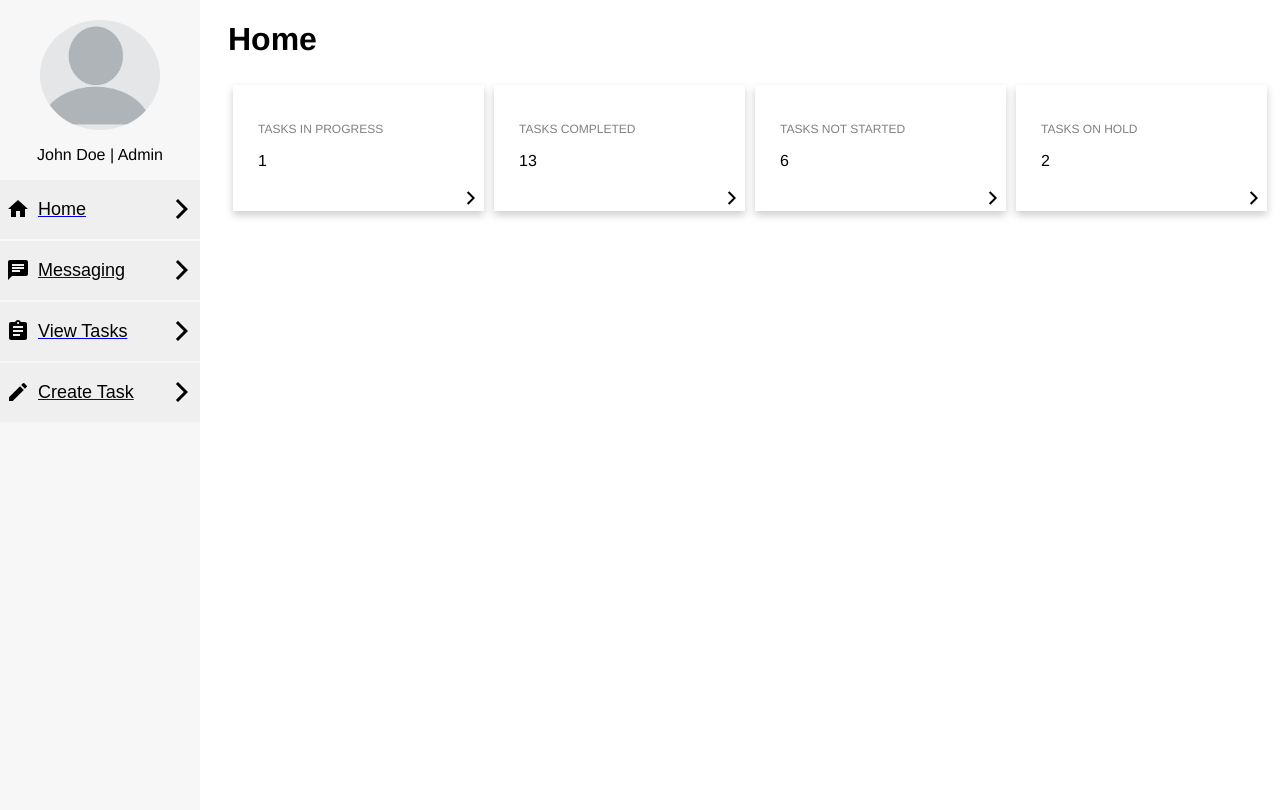
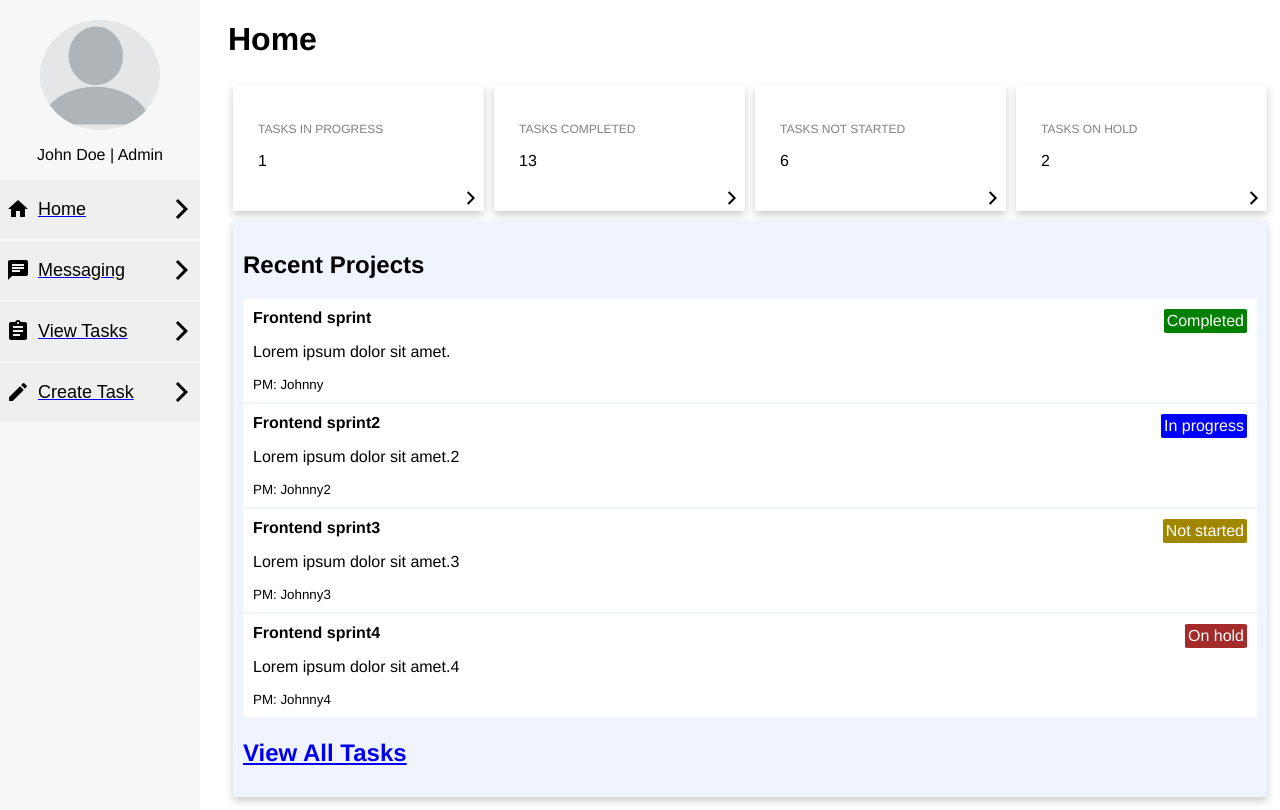
Before and after one commit to SevagSA/Project-Management-Software, a React (Create React App) app in the folder frontend/: page / in a window 1280 px wide. Built offline with nearby package versions, Linux system fonts and the light colour scheme.

Commit message:
Created TaskList and IndividualTask widget

```diff
--- a/frontend/src/Components/Home/Home.js
+++ b/frontend/src/Components/Home/Home.js
@@ -1,7 +1,40 @@
 import SmallSquare from "../Widgets/SmallSquare/SmallSquare";
+import TaskList from "../Widgets/Task/TaskList/TaskList";
 import {WidgetWrapper} from "./Styles";
 
 export default function Home() {
+    // dumy data until Django is setup
+    const tasks = [
+        {
+            "id": "1",
+            "title": "Frontend sprint",
+            "status": "Completed",
+            "description": "Lorem ipsum dolor sit amet.",
+            "PM": "Johnny"
+        },
+        {
+            "id": "2",
+            "title": "Frontend sprint2",
+            "status": "In progress",
+            "description": "Lorem ipsum dolor sit amet.2",
+            "PM": "Johnny2"
+        },
+        {
+            "id": "3",
+            "title": "Frontend sprint3",
+            "status": "Not started",
+            "description": "Lorem ipsum dolor sit amet.3",
+            "PM": "Johnny3"
+        },
+        {
+            "id": "4",
+            "title": "Frontend sprint4",
+            "status": "On hold",
+            "description": "Lorem ipsum dolor sit amet.4",
+            "PM": "Johnny4"
+        },
+
+    ];
     return (
         <div>
             <h1>Home</h1>
@@ -11,6 +44,9 @@ export default function Home() {
                 <SmallSquare numOfTasks={6} status="Not started" />
                 <SmallSquare numOfTasks={2} status="on hold" />
             </WidgetWrapper>
+            <WidgetWrapper>
+                <TaskList tasks={tasks} />
+            </WidgetWrapper>
         </div>
     )
 }
--- /dev/null
+++ b/frontend/src/Components/Widgets/Task/IndividualTask/IndividualTask.js
@@ -0,0 +1,13 @@
+import styles from "./Styles";
+
+export default function IndividualTask({task}) {
+    return (
+        <styles.Wrapper>
+            <styles.TaskTitle>{task.title}</styles.TaskTitle>
+            <p>{task.description}</p>
+            <small>PM: {task.PM}</small>
+            <styles.TaskStatus status={task.status}>
+                {task.status}</styles.TaskStatus>
+        </styles.Wrapper>
+    )
+}
--- /dev/null
+++ b/frontend/src/Components/Widgets/Task/IndividualTask/Styles.js
@@ -0,0 +1,45 @@
+import styled from "styled-components";
+
+const Wrapper = styled.div`
+    background-color: white;
+    position: relative;
+    display: flex;
+    flex-direction: column;
+    align-items: left;
+    justify-content: center;
+    margin-bottom: 2px;
+    padding: 10px;
+`;
+
+const TaskTitle = styled.h4`
+    margin: 0;
+`;
+
+const TaskStatus = styled.div`
+    position: absolute;
+    top: 10px;
+    right: 10px;
+    border-radius: 5%;
+    color: white;
+    padding: 3px;
+    background-color:
+    ${props => {
+        if(props.status === "Completed"){
+            return "green";
+        } else if(props.status === "In progress") {
+            return "blue";
+        } else if(props.status === "Not started") {
+            return "#a18600";
+        } else if(props.status === "On hold") {
+            return "brown";
+        }
+    }}
+`;
+
+const styles = {
+    Wrapper,
+    TaskTitle,
+    TaskStatus
+};
+
+export default styles;
--- /dev/null
+++ b/frontend/src/Components/Widgets/Task/TaskList/Style.js
@@ -0,0 +1,17 @@
+import styled from "styled-components";
+
+const Wrapper = styled.div`
+    box-shadow: 0 4px 8px 0 rgba(0,0,0,0.2);
+    flex: 1;
+    display: flex;
+    flex-direction: column;
+    margin: 5px;
+    padding: 10px;
+    background-color: #f0f4ff;
+`;
+
+const styles = {
+    Wrapper,
+};
+
+export default styles;
--- /dev/null
+++ b/frontend/src/Components/Widgets/Task/TaskList/TaskList.js
@@ -0,0 +1,14 @@
+import styles from "./Style";
+import { Link } from "react-router-dom";
+import IndividualTask from "../IndividualTask/IndividualTask";
+
+export default function TaskList({tasks}) {
+    return (
+        <styles.Wrapper>
+            <h2>Recent Projects</h2>
+            {tasks.map((task) => <IndividualTask task={task} />)}
+            <Link exact to="/tasks"><h2>View All Tasks</h2></Link>
+        </styles.Wrapper>
+
+    )
+}
```
